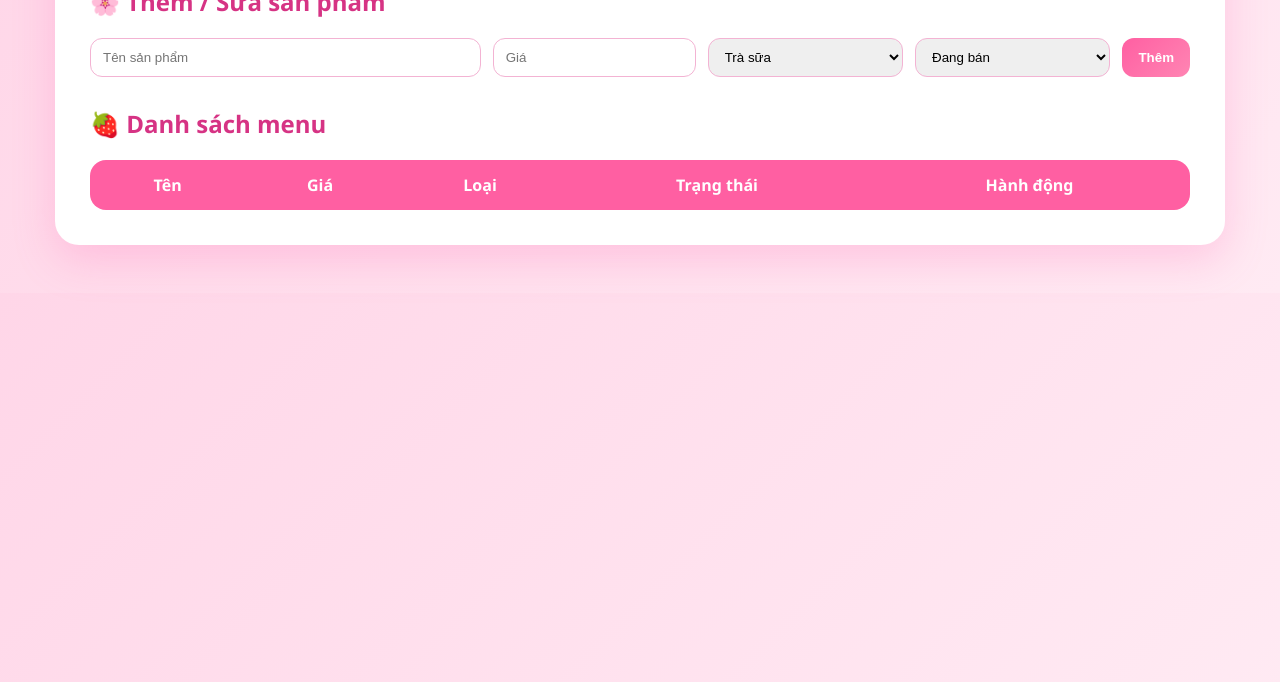
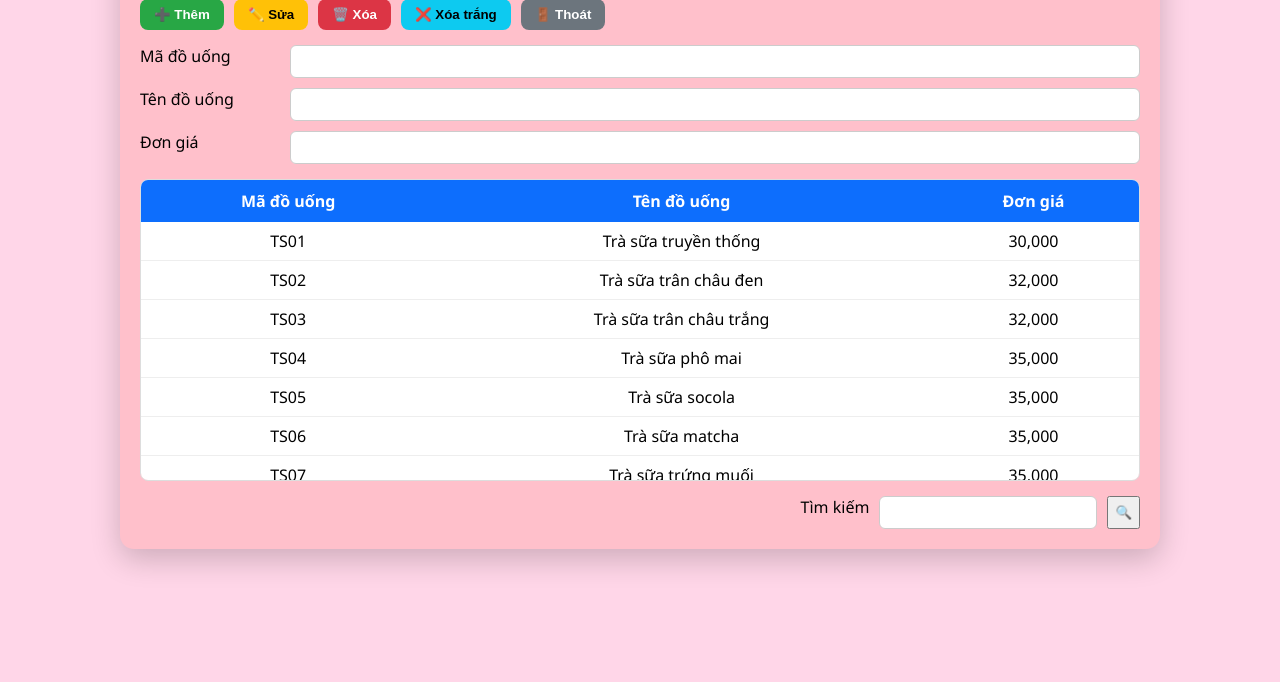
Before and after one commit to truongklinh08-wq/QLTS3, a plain HTML site: page index.html/index.html in a window 1280 px wide. Shown: the part 118-800 px from the top of the page. Drawn offline with Linux system fonts and the light colour scheme; no server answers.

Commit message:
Hoan thien form menu, them danh sach mon va cuon

```diff
--- a/index.html/index.html
+++ b/index.html/index.html
@@ -2,107 +2,102 @@
 <html lang="vi">
 <head>
 <meta charset="UTF-8">
-<title>Quản lý menu trà sữa</title>
+<title>Danh mục đồ uống</title>
 
 <style>
-body {
-    font-family: "Segoe UI", Arial;
-    background: linear-gradient(135deg, #ffd6e8, #ffeaf3);
-    padding: 40px;
+body{
+    font-family:"Segoe UI",Arial;
+    background:#ffd6e8;
+    padding:30px;
 }
 
-.container {
-    max-width: 1100px;
-    margin: auto;
-    background: #ffffff;
-    border-radius: 24px;
-    padding: 35px;
-    box-shadow: 0 15px 40px rgba(255, 105, 180, 0.25);
+/* KHUNG CHÍNH */
+.container{
+    width:1000px;
+    margin:auto;
+    background:#ffc0cb;
+    border-radius:14px;
+    padding:20px;
+    box-shadow:0 10px 30px rgba(0,0,0,.2);
 }
 
-h2 {
-    color: #d63384;
-    margin-bottom: 20px;
+h3{
+    margin-bottom:15px;
 }
 
-.form-row {
-    display: grid;
-    grid-template-columns: 2fr 1fr 1fr 1fr auto;
-    gap: 12px;
-    margin-bottom: 30px;
+/* TOOLBAR */
+.toolbar{
+    display:flex;
+    gap:10px;
+    margin-bottom:15px;
+}
+.toolbar button{
+    border:none;
+    padding:8px 14px;
+    border-radius:8px;
+    font-weight:600;
+    cursor:pointer;
+}
+.btn-them{background:#28a745;color:white;}
+.btn-sua{background:#ffc107;}
+.btn-xoa{background:#dc3545;color:white;}
+.btn-clear{background:#0dcaf0;}
+.btn-thoat{background:#6c757d;color:white;}
+
+/* FORM */
+.form{
+    display:grid;
+    grid-template-columns:140px 1fr;
+    gap:10px;
+    margin-bottom:15px;
+}
+input{
+    padding:8px;
+    border-radius:6px;
+    border:1px solid #ccc;
 }
 
-input, select {
-    padding: 10px 12px;
-    border-radius: 12px;
-    border: 1px solid #f3b3d3;
-    outline: none;
+/* TABLE + CUỘN */
+.table-box{
+    max-height:300px;      /* chiều cao cố định */
+    overflow-y:auto;       /* bật cuộn */
+    background:white;
+    border-radius:8px;
+    border:1px solid #ddd;
 }
 
-input:focus, select:focus {
-    border-color: #d63384;
+table{
+    width:100%;
+    border-collapse:collapse;
+}
+th{
+    background:#0d6efd;
+    color:white;
+    padding:10px;
+    position:sticky;
+    top:0;                 /* giữ header khi cuộn */
+}
+td{
+    padding:8px;
+    border-bottom:1px solid #eee;
+    text-align:center;
+}
+tr:hover{
+    background:#f8f9fa;
+}
+tr.active{
+    background:#ffe0ef;
 }
 
-button {
-    padding: 10px 16px;
-    border-radius: 12px;
-    border: none;
-    font-weight: 600;
-    cursor: pointer;
+/* SEARCH */
+.search{
+    margin-top:15px;
+    display:flex;
+    justify-content:flex-end;
+    gap:10px;
 }
-
-.btn-main {
-    background: linear-gradient(135deg, #ff5fa2, #ff85b3);
-    color: white;
-}
-
-.btn-main:hover {
-    opacity: 0.9;
-}
-
-table {
-    width: 100%;
-    border-collapse: collapse;
-    border-radius: 16px;
-    overflow: hidden;
-}
-
-th {
-    background: #ff5fa2;
-    color: white;
-    padding: 14px;
-}
-
-td {
-    padding: 12px;
-    border-bottom: 1px solid #f7c6dc;
-}
-
-tr:hover {
-    background: #fff0f7;
-}
-
-.btn-sua {
-    background: #ffc107;
-    color: #333;
-    margin-right: 6px;
-}
-
-.btn-xoa {
-    background: #ff4d6d;
-    color: white;
-}
-
-.trang-thai {
-    font-weight: bold;
-}
-
-.dang-ban {
-    color: #28a745;
-}
-
-.ngung-ban {
-    color: #dc3545;
+.search input{
+    width:200px;
 }
 </style>
 </head>
@@ -111,115 +106,137 @@ tr:hover {
 
 <div class="container">
 
-<h2>🌸 Thêm / Sửa sản phẩm</h2>
+<h3>📋 Danh mục đồ uống</h3>
 
-<div class="form-row">
-    <input id="ten" placeholder="Tên sản phẩm">
-    <input id="gia" type="number" placeholder="Giá">
-    <select id="loai">
-        <option>Trà sữa</option>
-        <option>Trà trái cây</option>
-        <option>Đá xay</option>
-    </select>
-    <select id="trang_thai">
-        <option>Đang bán</option>
-        <option>Ngừng bán</option>
-    </select>
-    <button id="btn" class="btn-main" onclick="luu()">Thêm</button>
+<!-- TOOLBAR -->
+<div class="toolbar">
+    <button class="btn-them" onclick="them()">➕ Thêm</button>
+    <button class="btn-sua" onclick="sua()">✏️ Sửa</button>
+    <button class="btn-xoa" onclick="xoa()">🗑️ Xóa</button>
+    <button class="btn-clear" onclick="clearForm()">❌ Xóa trắng</button>
+    <button class="btn-thoat" onclick="alert('Thoát')">🚪 Thoát</button>
 </div>
 
-<h2>🍓 Danh sách menu</h2>
+<!-- FORM -->
+<div class="form">
+    <label>Mã đồ uống</label>
+    <input id="ma">
 
+    <label>Tên đồ uống</label>
+    <input id="ten">
+
+    <label>Đơn giá</label>
+    <input id="gia" type="number">
+</div>
+
+<!-- TABLE CUỘN -->
+<div class="table-box">
 <table>
 <thead>
 <tr>
-    <th>Tên</th>
-    <th>Giá</th>
-    <th>Loại</th>
-    <th>Trạng thái</th>
-    <th>Hành động</th>
+    <th>Mã đồ uống</th>
+    <th>Tên đồ uống</th>
+    <th>Đơn giá</th>
 </tr>
 </thead>
-<tbody id="menu"></tbody>
+<tbody id="ds"></tbody>
 </table>
+</div>
+
+<!-- SEARCH -->
+<div class="search">
+    <label>Tìm kiếm</label>
+    <input id="tim">
+    <button onclick="timKiem()">🔍</button>
+</div>
 
 </div>
 
 <script>
-let ds = [];
-let dangSua = -1;
+let menu = [
+    {ma:"TS01", ten:"Trà sữa truyền thống", gia:30000},
+    {ma:"TS02", ten:"Trà sữa trân châu đen", gia:32000},
+    {ma:"TS03", ten:"Trà sữa trân châu trắng", gia:32000},
+    {ma:"TS04", ten:"Trà sữa phô mai", gia:35000},
+    {ma:"TS05", ten:"Trà sữa socola", gia:35000},
+    {ma:"TS06", ten:"Trà sữa matcha", gia:35000},
+    {ma:"TS07", ten:"Trà sữa trứng muối", gia:35000},
+    {ma:"TS08", ten:"Trà sữa khoai môn", gia:33000},
+    {ma:"TS09", ten:"Trà sữa dâu", gia:33000},
+    {ma:"TS10", ten:"Trà sữa xoài", gia:33000},
 
-fetch("data/menu.json")
-.then(res => res.json())
-.then(data => {
-    ds = data;
-    ve();
-});
+    {ma:"TT01", ten:"Trà đào cam sả", gia:30000},
+    {ma:"TT02", ten:"Trà vải", gia:30000},
+    {ma:"TT03", ten:"Trà đào", gia:30000},
+    {ma:"TT04", ten:"Trà tắc", gia:28000},
+    {ma:"TT05", ten:"Trà chanh", gia:25000},
 
-function ve() {
-    const tbody = document.getElementById("menu");
-    tbody.innerHTML = "";
-    ds.forEach((m, i) => {
+    {ma:"DX01", ten:"Đá xay socola", gia:38000},
+    {ma:"DX02", ten:"Đá xay matcha", gia:38000},
+    {ma:"DX03", ten:"Đá xay dâu", gia:38000},
+
+    {ma:"TX01", ten:"Trà xanh kem cheese", gia:35000},
+    {ma:"TX02", ten:"Hồng trà kem cheese", gia:35000}
+];
+
+let index = -1;
+
+function ve(ds = menu){
+    const tbody = document.getElementById("ds");
+    tbody.innerHTML="";
+    ds.forEach((m,i)=>{
         tbody.innerHTML += `
-        <tr>
+        <tr class="${i===index?'active':''}" onclick="chon(${i})">
+            <td>${m.ma}</td>
             <td>${m.ten}</td>
-            <td>${Number(m.gia).toLocaleString()} đ</td>
-            <td>${m.loai}</td>
-            <td class="trang-thai ${m.trang_thai === 'Đang bán' ? 'dang-ban' : 'ngung-ban'}">
-                ${m.trang_thai}
-            </td>
-            <td>
-                <button class="btn-sua" onclick="sua(${i})">Sửa</button>
-                <button class="btn-xoa" onclick="xoa(${i})">Xóa</button>
-            </td>
+            <td>${m.gia.toLocaleString()}</td>
         </tr>`;
     });
 }
+ve();
 
-function luu() {
-    const ten = document.getElementById("ten").value;
-    const gia = document.getElementById("gia").value;
-    const loai = document.getElementById("loai").value;
-    const trang_thai = document.getElementById("trang_thai").value;
-
-    if (!ten || !gia) {
-        alert("Vui lòng nhập đầy đủ thông tin!");
-        return;
-    }
-
-    if (dangSua === -1) {
-        ds.push({ ten, gia, loai, trang_thai });
-    } else {
-        ds[dangSua] = { ten, gia, loai, trang_thai };
-        dangSua = -1;
-        document.getElementById("btn").innerText = "Thêm";
-    }
-
-    resetForm();
+function chon(i){
+    index=i;
+    ma.value=menu[i].ma;
+    ten.value=menu[i].ten;
+    gia.value=menu[i].gia;
     ve();
 }
 
-function sua(i) {
-    const m = ds[i];
-    document.getElementById("ten").value = m.ten;
-    document.getElementById("gia").value = m.gia;
-    document.getElementById("loai").value = m.loai;
-    document.getElementById("trang_thai").value = m.trang_thai;
-
-    dangSua = i;
-    document.getElementById("btn").innerText = "Lưu";
+function them(){
+    if(!ma.value||!ten.value||!gia.value){
+        alert("Nhập đủ thông tin!");
+        return;
+    }
+    menu.push({ma:ma.value, ten:ten.value, gia:Number(gia.value)});
+    clearForm();
+    ve();
 }
 
-function xoa(i) {
-    if (confirm("Bạn có chắc muốn xóa món này không?")) {
-        ds.splice(i, 1);
-        ve();
-    }
+function sua(){
+    if(index<0) return alert("Chọn dòng cần sửa");
+    menu[index]={ma:ma.value, ten:ten.value, gia:Number(gia.value)};
+    ve();
 }
 
-function resetForm() {
-    document.getElementById("ten").value = "";
-    document.getElementById("gia").value = "";
+function xoa(){
+    if(index<0) return alert("Chọn dòng cần xóa");
+    menu.splice(index,1);
+    clearForm();
+    ve();
+}
+
+function clearForm(){
+    ma.value="";
+    ten.value="";
+    gia.value="";
+    index=-1;
+    ve();
+}
+
+function timKiem(){
+    const key = tim.value.toLowerCase();
+    ve(menu.filter(m=>m.ten.toLowerCase().includes(key)));
 }
 </script>
 
```
Also changed, not shown: templates/ban.html (+36 -77 lines), 1 other file.
